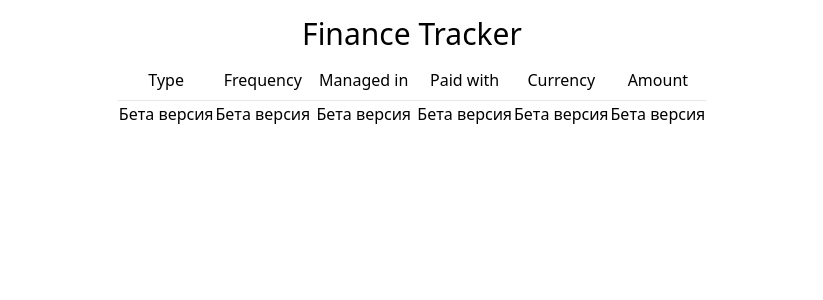
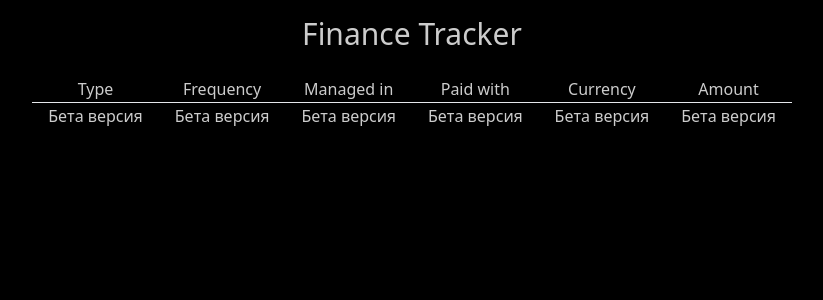
Before and after one commit to IvanWake/finance-tracker, a Next.js app: page / in a window 1280 px wide. Shown: the top 300 px of the page, without its empty margins (228-1051 px from the left). Built offline with nearby package versions, Linux system fonts and the light colour scheme.

Commit message:
Fix deployment

```diff
--- a/app/globals.css
+++ b/app/globals.css
@@ -1,3 +1,8 @@
 @tailwind base;
 @tailwind components;
 @tailwind utilities;
+
+body {
+    color: #ccc;
+    background-color: #000;
+}
--- a/app/page.tsx
+++ b/app/page.tsx
@@ -3,7 +3,7 @@ import Table from "@/components/Table/Table";
 const Home = () => {
     return (
         <div className="flex flex-col items-center justify-center p-4">
-            <h1 className="text-3xl font-medium">Finance Tracker</h1>
+            <h1 className="text-3xl font-medium mb-4" >Finance Tracker</h1>
             <Table />
         </div>
     );
--- a/components/Fields/EditingField.tsx
+++ b/components/Fields/EditingField.tsx
@@ -12,7 +12,7 @@ const EditingField = ({initialValue, onSave}: Props) => {
 
     const handleDoubleClick = () => setIsEditing(true);
 
-    const handleChange = (e) => {
+    const handleChange = (e: React.ChangeEvent<HTMLInputElement>) => {
         setFieldValue(e.target.value);
     };
 
@@ -28,7 +28,7 @@ const EditingField = ({initialValue, onSave}: Props) => {
                     <input
                         type="text"
                         size="3.5"
-                        className="focus: outline-none"
+                        className="focus: outline-none bg-black text-white"
                         value={fieldValue}
                         onChange={handleChange}
                         onBlur={handleBlur}
@@ -37,7 +37,7 @@ const EditingField = ({initialValue, onSave}: Props) => {
                 ) : (
                     <td
                         onDoubleClick={handleDoubleClick}
-                        className="text-center">
+                        className="text-center px-4">
                         {fieldValue}
                     </td>
                 )
--- a/components/Table/TableHeaders.tsx
+++ b/components/Table/TableHeaders.tsx
@@ -4,13 +4,13 @@ type Props = {
 
 const TableHeaders = ({tHeads}: Props) => {
     return (
-        <thead className="bg-white border-b">
+        <thead className="bg-black border-b text-[#ccc]">
         <tr>
             {
                 tHeads.map(header => (
                     <th
                         key={"tHead " + tHeads.indexOf(header)}
-                        className="p-2 font-medium"
+                        className="px-2 font-medium"
                     >
                         {header}
                     </th>
```
